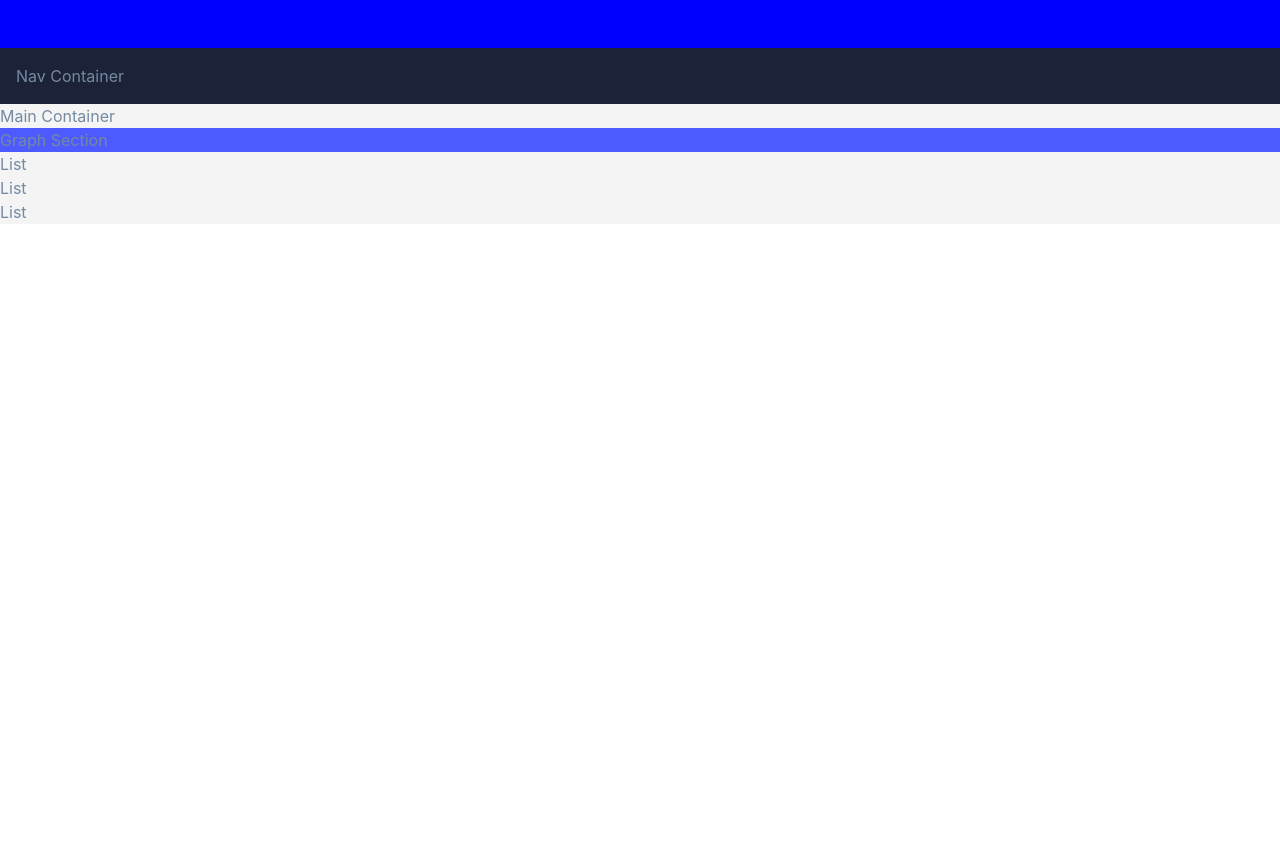
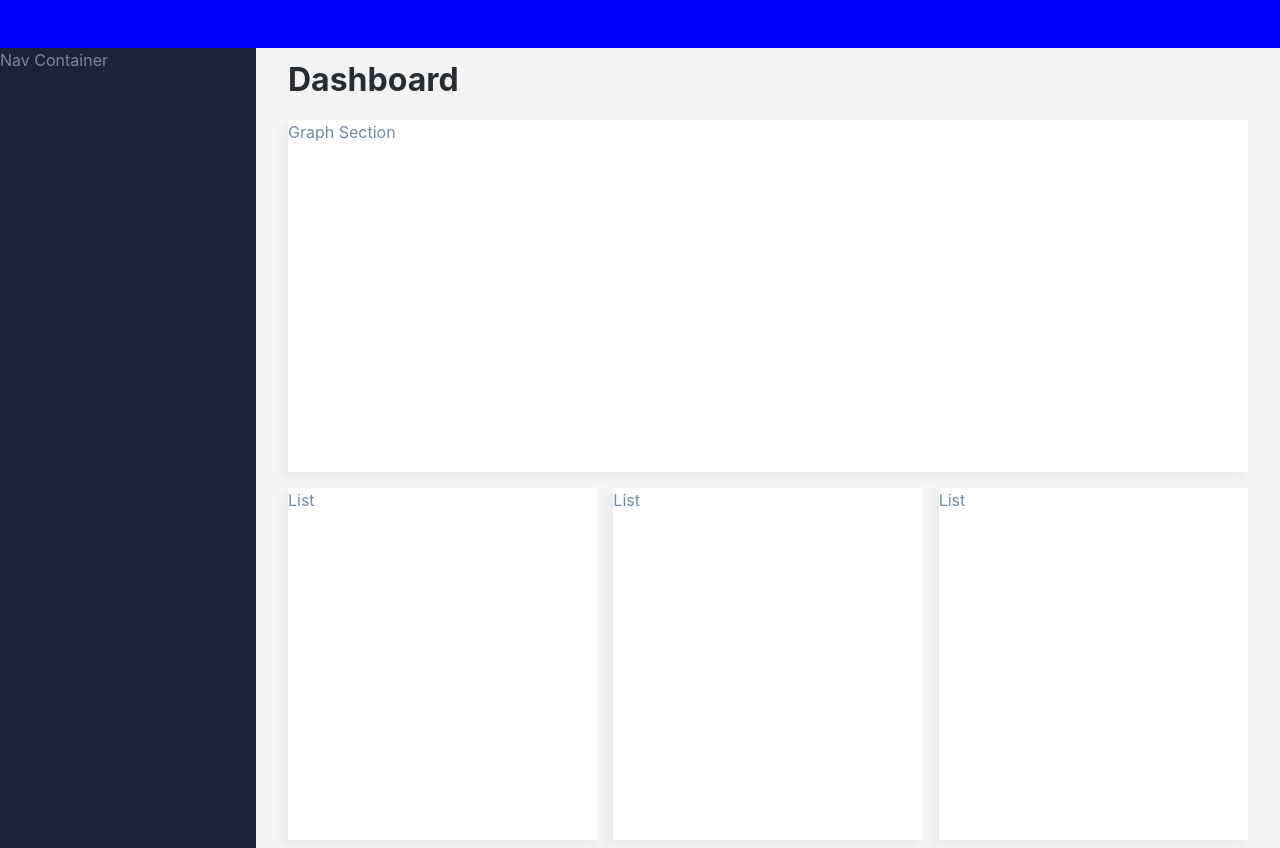
Before and after one commit to Aarvi28/Issue-Tracker, an Angular app: page / in a window 1280 px wide. Before the commit the page ends 800 px from the top, so only its background shows below. Built offline with nearby package versions, Linux system fonts and the light colour scheme.

Commit message:
Added grid layout for dashboard-container

```diff
--- a/src/app/app.component.css
+++ b/src/app/app.component.css
@@ -0,0 +1,19 @@
+.dashboard-container {
+  display: grid;
+  grid-template-rows: 100%;
+  grid-template-columns: 20% 80%;
+  height: 100%;
+}
+
+.dashboard-container > main {
+  display: grid;
+  grid-template-rows: 3em 1fr 1fr;
+  grid-gap: 1em;
+  padding: .5em 2em;
+}
+
+.dashboard-container__list {
+  display: grid;
+  grid-template-columns: 1fr 1fr 1fr;
+  grid-gap: 1em;
+}
--- a/src/app/app.component.html
+++ b/src/app/app.component.html
@@ -1,21 +1,23 @@
 <app-header></app-header>
+<div class="dashboard-container">
   <nav>
     Nav Container
   </nav>
   <main>
-  Main Container
-  <section class="garph--active">
+    <h1 class="dashboard-container__heading">Dashboard</h1>
+    <section class="dashboard-container__graph paper">
       Graph Section
     </section>
-  <section>
-    <article>
+    <section class="dashboard-container__list">
+      <article class="paper">
         List
       </article>
-    <article>
+      <article class="paper">
         List
       </article>
-    <article>
+      <article class="paper">
         List
       </article>
     </section>
   </main>
+</div>
--- a/src/styles/global.css
+++ b/src/styles/global.css
@@ -1,5 +1,5 @@
 /* You can add global styles to this file, and also import other style files */
 
-nav {
-  padding: 1em;
+html, body {
+  height: 100%;
 }
--- a/src/styles/theme.css
+++ b/src/styles/theme.css
@@ -25,3 +25,8 @@ a {
 [class$="--active"] {
   background-color: #4D5AFF;
 }
+
+.paper {
+  background-color: #FFFFFF;
+  box-shadow: -5px 5px 10px 0 rgba(30,30,30,0.05);
+}
```
Lines whose indentation alone changed are shown as unchanged.
